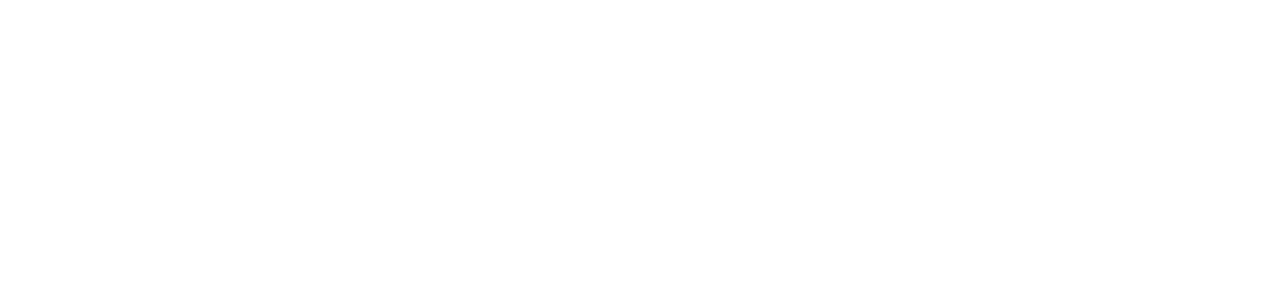
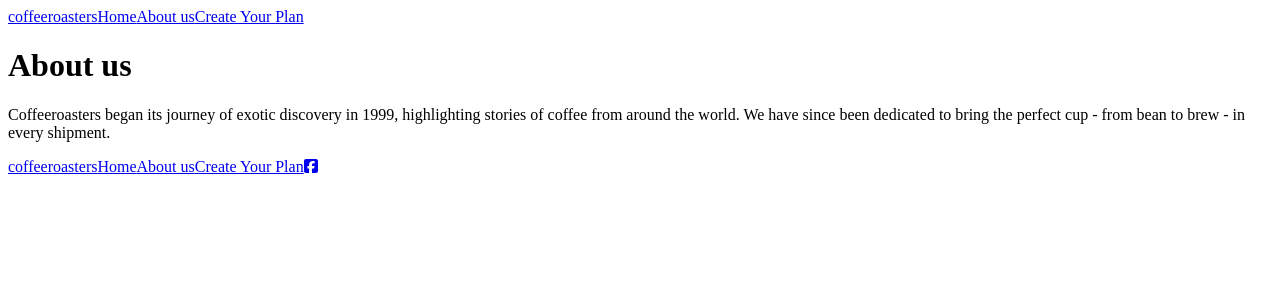
Before and after one commit to J-R77-stack/Coffee-roasters-react-app, a React (Vite) app: page /about in a window 1280 px wide. Shown: the top 300 px of the page. Built offline with nearby package versions, Linux system fonts and the light colour scheme.

Commit message:
Started to build the App layout using react router creating home, about, cart and plan routes

```diff
--- a/package.json
+++ b/package.json
@@ -10,6 +10,10 @@
     "preview": "vite preview"
   },
   "dependencies": {
+    "@fortawesome/fontawesome-svg-core": "^6.5.1",
+    "@fortawesome/free-brands-svg-icons": "^6.5.1",
+    "@fortawesome/free-solid-svg-icons": "^6.5.1",
+    "@fortawesome/react-fontawesome": "^0.2.0",
     "react": "^18.2.0",
     "react-dom": "^18.2.0",
     "react-router-dom": "^6.22.2"
--- a/src/features/about/about.jsx
+++ b/src/features/about/about.jsx
@@ -1,5 +1,15 @@
-function about() {
-  return <div></div>;
+function About() {
+  return (
+    <div>
+      <h1>About us</h1>
+      <p>
+        Coffeeroasters began its journey of exotic discovery in 1999,
+        highlighting stories of coffee from around the world. We have since been
+        dedicated to bring the perfect cup - from bean to brew - in every
+        shipment.
+      </p>
+    </div>
+  );
 }
 
-export default about;
+export default About;
--- /dev/null
+++ b/src/features/cart/Cart.jsx
@@ -0,0 +1,5 @@
+function Cart() {
+  return <div>Cart</div>;
+}
+
+export default Cart;
--- /dev/null
+++ b/src/features/plan/Plan.jsx
@@ -0,0 +1,5 @@
+function Plan() {
+  return <div>Plan</div>;
+}
+
+export default Plan;
--- /dev/null
+++ b/src/ui/AppLayout.jsx
@@ -0,0 +1,18 @@
+import Header from "./Header";
+import Footer from "./Footer";
+import { Outlet } from "react-router-dom";
+
+function AppLayout() {
+  return (
+    <div>
+      <Header />
+
+      <main>
+        <Outlet />
+      </main>
+      <Footer />
+    </div>
+  );
+}
+
+export default AppLayout;
--- /dev/null
+++ b/src/ui/Footer.jsx
@@ -0,0 +1,20 @@
+import { Link } from "react-router-dom";
+import { NavLink } from "react-router-dom";
+import { faFacebookSquare } from "@fortawesome/free-brands-svg-icons";
+import { FontAwesomeIcon } from "@fortawesome/react-fontawesome";
+
+function Footer() {
+  return (
+    <footer>
+      <Link to="/">coffeeroasters</Link>
+      <NavLink to="/">Home</NavLink>
+      <NavLink to="/about">About us</NavLink>
+      <NavLink to="/plan">Create Your Plan</NavLink>
+      <Link to="http://facebook.com">
+        <FontAwesomeIcon icon={faFacebookSquare} />
+      </Link>
+    </footer>
+  );
+}
+
+export default Footer;
--- /dev/null
+++ b/src/ui/Header.jsx
@@ -0,0 +1,14 @@
+import { Link, NavLink } from "react-router-dom";
+
+function Header() {
+  return (
+    <header>
+      <Link to="/">coffeeroasters</Link>
+      <NavLink to="/">Home</NavLink>
+      <NavLink to="/about">About us</NavLink>
+      <NavLink to="/plan">Create Your Plan</NavLink>
+    </header>
+  );
+}
+
+export default Header;
```
Also changed, not shown: src/App.jsx (+17 -7 lines), 1 other file (tests, documents, lock files or other folders).
